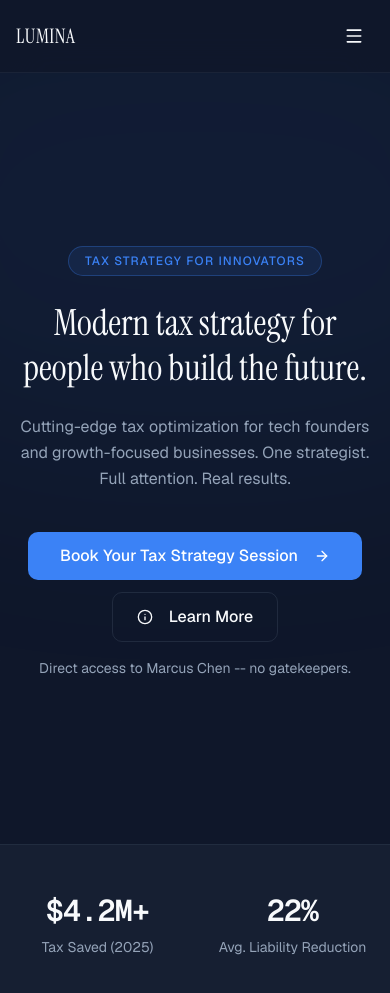
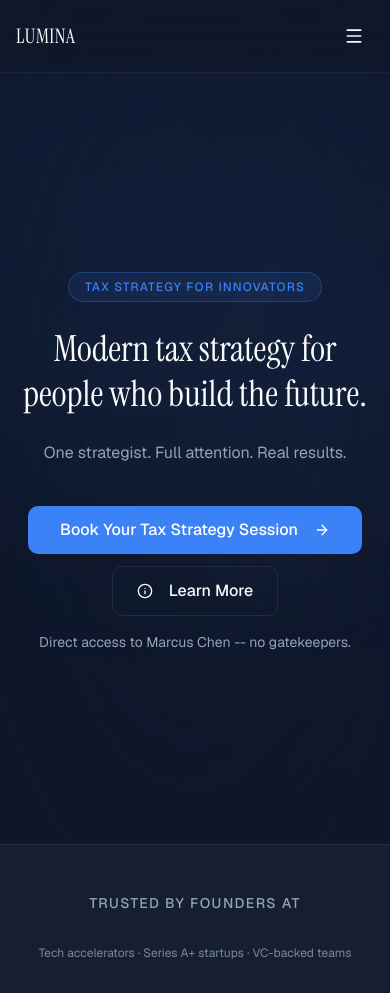
Before and after one commit to ghostnode-cloud/v0-lumina-landing-page---TEST, a Next.js app: page / in a window 390 px wide. Shown: the top 993 px of the page. Built offline with nearby package versions, Linux system fonts and the light colour scheme.

Commit message:
Implement Let's start implementing this, starting with ## 1. Visual Design & Polish, only. - 1.1 — Aurora behind hero - 1.2 — Shorter hero subcopy on mobile -1.3 — “Trusted by” above trust strip

```diff
--- a/components/landing/hero-section.tsx
+++ b/components/landing/hero-section.tsx
@@ -5,12 +5,17 @@ import { Button } from "@/components/ui/button"
 import { ArrowRight, Info } from "lucide-react"
 import { useBookingModal } from "./booking-modal"
 import { LearnMoreModal } from "./learn-more-modal"
+import { AuroraBackground } from "./aurora-background"
 
 export function HeroSection() {
   const { openModal } = useBookingModal()
 
   return (
     <section className="relative flex min-h-screen items-center overflow-hidden pt-20">
+      {/* Subtle aurora / gradient mesh behind hero for depth */}
+      <div className="pointer-events-none absolute inset-0 opacity-50" aria-hidden="true">
+        <AuroraBackground />
+      </div>
       {/* Background accent glow */}
       <div
         className="pointer-events-none absolute left-1/2 top-1/4 -translate-x-1/2 -translate-y-1/2"
@@ -59,8 +64,13 @@ export function HeroSection() {
             transition={{ duration: 0.6, delay: 0.35 }}
             className="mx-auto mt-6 max-w-2xl text-pretty text-base leading-relaxed text-muted-foreground sm:text-lg md:text-xl"
           >
-            Cutting-edge tax optimization for tech founders and growth-focused
-            businesses. One strategist. Full attention. Real results.
+            <span className="md:hidden">
+              One strategist. Full attention. Real results.
+            </span>
+            <span className="hidden md:inline">
+              Cutting-edge tax optimization for tech founders and growth-focused
+              businesses. One strategist. Full attention. Real results.
+            </span>
           </motion.p>
 
           <motion.div
--- a/components/landing/trust-strip.tsx
+++ b/components/landing/trust-strip.tsx
@@ -14,6 +14,12 @@ export function TrustStrip() {
     <section className="relative border-y border-border/30 bg-muted/50 py-12 sm:py-16">
       <div className="section-container">
         <ScrollAnimation>
+          <p className="mb-8 text-center text-sm font-medium uppercase tracking-widest text-muted-foreground">
+            Trusted by founders at
+          </p>
+          <p className="mx-auto mb-10 max-w-xl text-center text-xs text-muted-foreground/80 sm:text-sm">
+            Tech accelerators · Series A+ startups · VC-backed teams
+          </p>
           <div className="grid grid-cols-2 gap-8 lg:grid-cols-4 lg:gap-0 lg:divide-x lg:divide-border/30">
             {stats.map((stat) => (
               <div
```
Also changed, not shown: 1 other file (tests, documents, lock files or other folders).
